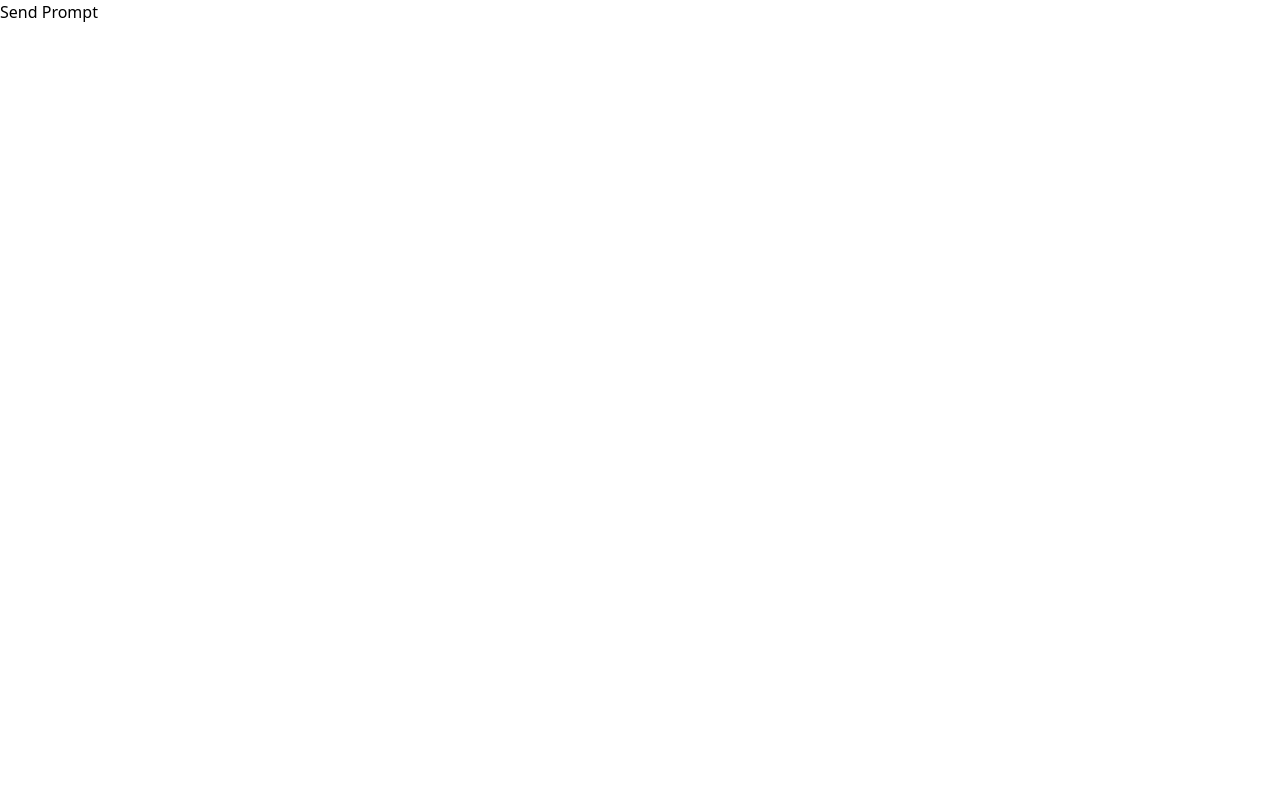
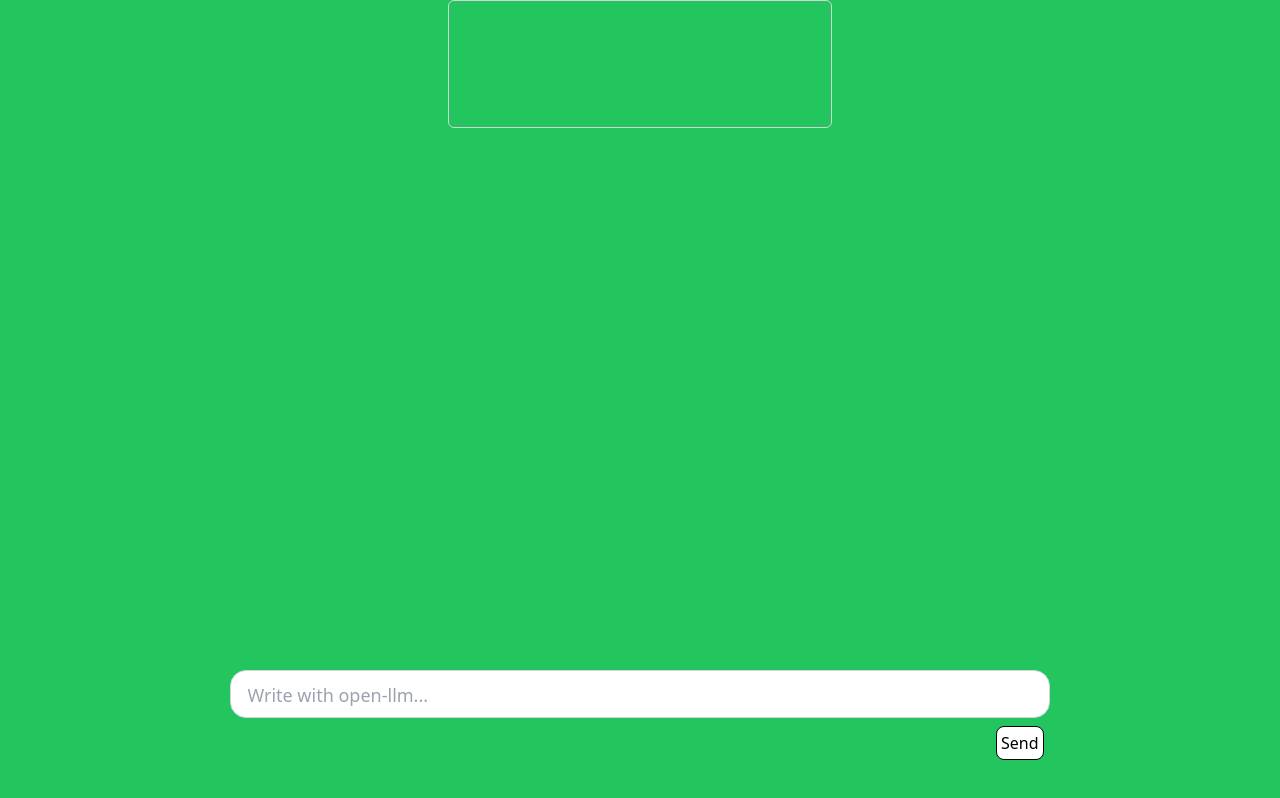
Before and after one commit to AljoschaBurger/open-llm, a React (Create React App) app in the folder frontend/: page / in a window 1280 px wide. Built offline with nearby package versions, Linux system fonts and the light colour scheme.

Commit message:
better ui and more functionality

```diff
--- a/frontend/src/App.tsx
+++ b/frontend/src/App.tsx
@@ -1,42 +1,12 @@
 import { useState } from "react";
+import Chat from "./llm/chat";
 
 export default function App() {
-  const [output, setOutput] = useState("");
-
-  const sendPrompt = async () => {
-    const response = await fetch("http://localhost:8080/ask", {
-      method: "POST",
-      headers: { "Content-Type": "application/json" },
-      body: JSON.stringify({ prompt: "wie definiert man einen struct in golang? antworte kurz"}), // replace with dynamic value
-    });
-
-    const reader = response.body!.getReader();
-    const decoder = new TextDecoder();
-
-    while (true) {
-      const { value, done } = await reader.read();
-      if (done) break;
-
-      const chunkText = decoder.decode(value).trim();
-      if (!chunkText) continue;
-      const lines = chunkText.split("\n");
-      for (const line of lines) {
-        try {
-          const obj = JSON.parse(line);
-          if (obj.response) {
-            setOutput(prev => prev + obj.response);
-          }
-        } catch (err) {
-          console.warn("Invalid JSON chunk:", line);
-        }
-  }
-    }
-  };
 
   return (
-    <div>
-      <button onClick={sendPrompt}>Send Prompt</button>
-      <pre>{output}</pre>
+    <div className="">
+      <Chat />
     </div>
+
   );
 }
--- /dev/null
+++ b/frontend/src/llm/chat.tsx
@@ -0,0 +1,99 @@
+import { useEffect, useState } from "react";
+import PromptRequest from "./request";
+
+export default function Chat() {
+    const [output, setOutput] = useState("");
+    const [input, setInput] = useState("");
+
+      const sendPrompt = async () => {
+        addNewPrompt();
+        const t = text;
+        setText("");
+
+        const response = await fetch("http://localhost:8080/ask", {
+          method: "POST",
+          headers: { "Content-Type": "application/json" },
+          body: JSON.stringify({ prompt: text }),
+        });
+
+        const reader = response.body!.getReader();
+        const decoder = new TextDecoder();
+
+        while (true) {
+          const { value, done } = await reader.read();
+          if (done) break;
+
+          const chunkText = decoder.decode(value).trim();
+          if (!chunkText) continue;
+          const lines = chunkText.split("\n");
+          for (const line of lines) {
+            try {
+              const obj = JSON.parse(line);
+              if (obj.response) {
+                setOutput(prev => prev + obj.response);
+              }
+            } catch (err) {
+              console.warn("Invalid JSON chunk:", line);
+            }
+        }
+    }
+    };
+
+    const [text, setText] = useState("");
+
+    const addNewPrompt = () => {
+      const newId: number = prompts.length > 0
+        ? Math.max(...prompts.map(p => p.id)) + 1
+        : 1;
+
+      let content = text;
+
+      const newPrompt: Prompt = {
+        id: newId,
+        content: content,
+      };
+
+      setPrompts((prevPrompts) => {
+        return [...prevPrompts, newPrompt];
+      });
+    };
+
+    type Prompt = {
+      id: number,
+      content: string
+    }
+
+    const [prompts, setPrompts] = useState<Prompt[]>([]);
+
+    return (
+        <div className="flex items-center justify-between h-screen flex-col w-full bg-green-500">
+            <div>
+              <div className="w-96 h-32 border border-gray-300 rounded-md p-2 resize-none focus:outline-none focus:ring-2 focus:ring-blue-500">
+                {output}
+              </div>
+            </div>
+
+            <div>
+              {
+                prompts.map(prompt => (
+                  <div
+                    key={prompt.id}
+                  >
+                    {prompt.content}
+                  </div>
+                ))
+              }
+            </div>
+
+            <div className="flex flex-col mb-10 items-center justify-center w-[80%]">
+              <PromptRequest
+                value={text}
+                onChange={setText}
+                maxHeightPx={200}
+                minRows={1}
+              />
+              <div className="flex w-[80%] justify-end mr-3"><button onClick={sendPrompt} className="border border-md border-black rounded-lg p-1 mt-2 bg-white">Send</button></div>
+            </div>
+        </div>
+    )
+}
--- /dev/null
+++ b/frontend/src/llm/request.tsx
@@ -0,0 +1,57 @@
+import { useEffect, useRef, useState } from "react"
+
+interface RequestProps {
+  value: string;
+  onChange: (v: string) => void;
+  placeholder?: string;
+  maxHeightPx?: number;
+  minRows?: number;
+  className?: string;
+}
+
+export default function PromptRequest ({
+    value,
+    onChange,
+    placeholder = 'Write with open-llm...',
+    maxHeightPx = 180,
+    minRows = 1,
+    className = '',
+}: RequestProps) {
+    const [prompt, setPrompt] = useState(value);
+    const ref = useRef<HTMLTextAreaElement | null>(null);
+    const [isScrollable, setIsScrollable] = useState(false);
+
+    const resize = () => {
+        const el = ref.current;
+        if (!el) return;
+
+        el.style.height = "auto";
+
+        const next = el.scrollHeight;
+
+        const clamped = Math.min(next, maxHeightPx);
+        el.style.height = `${clamped}px`;
+
+        const shouldScroll = next > maxHeightPx;
+        setIsScrollable(shouldScroll);
+        el.style.overflowY = shouldScroll ? "auto" : "hidden";
+    }
+
+    useEffect(() => {
+        resize();
+    }, [value, maxHeightPx])
+
+
+
+    return (
+        <textarea
+                ref={ref}
+                rows={minRows}
+                className={["w-[80%] text-black resize-none rounded-2xl border border-gray-300 bg-white px-4 py-3 text-lg leading-6 focus:outline-none focus:ring-2 focus:ring-blue-500", isScrollable ? "overflow-y-auto" : "overflow-y-hidden", className].join(" ")}
+                value={value}
+                onChange={(e) => onChange(e.target.value)}
+                onInput={resize}
+                placeholder={placeholder}
+            />
+    )
+}
--- /dev/null
+++ b/frontend/src/llm/response.tsx
@@ -0,0 +1,6 @@
+export default function Response () {
+    return (
+        <>
+        </>
+    )
+}
```
Also changed, not shown: 2 other files (tests, documents, lock files or other folders).
